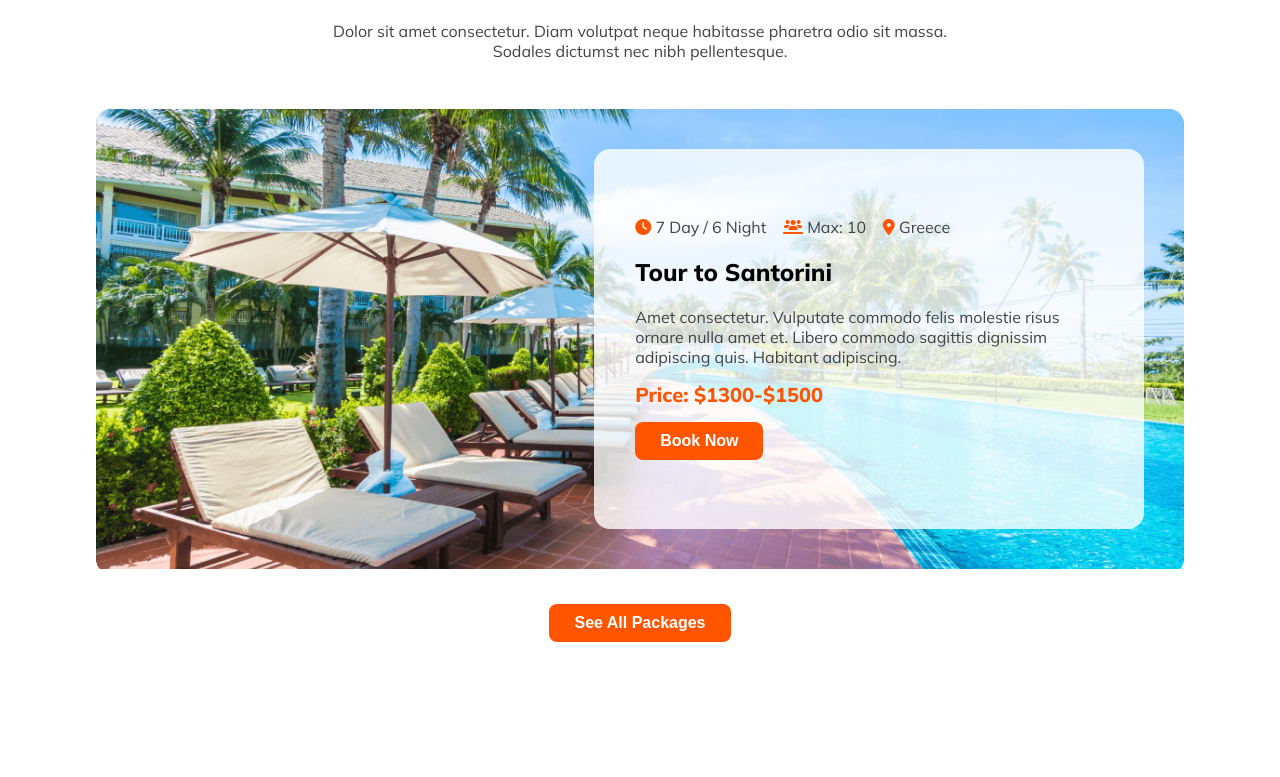
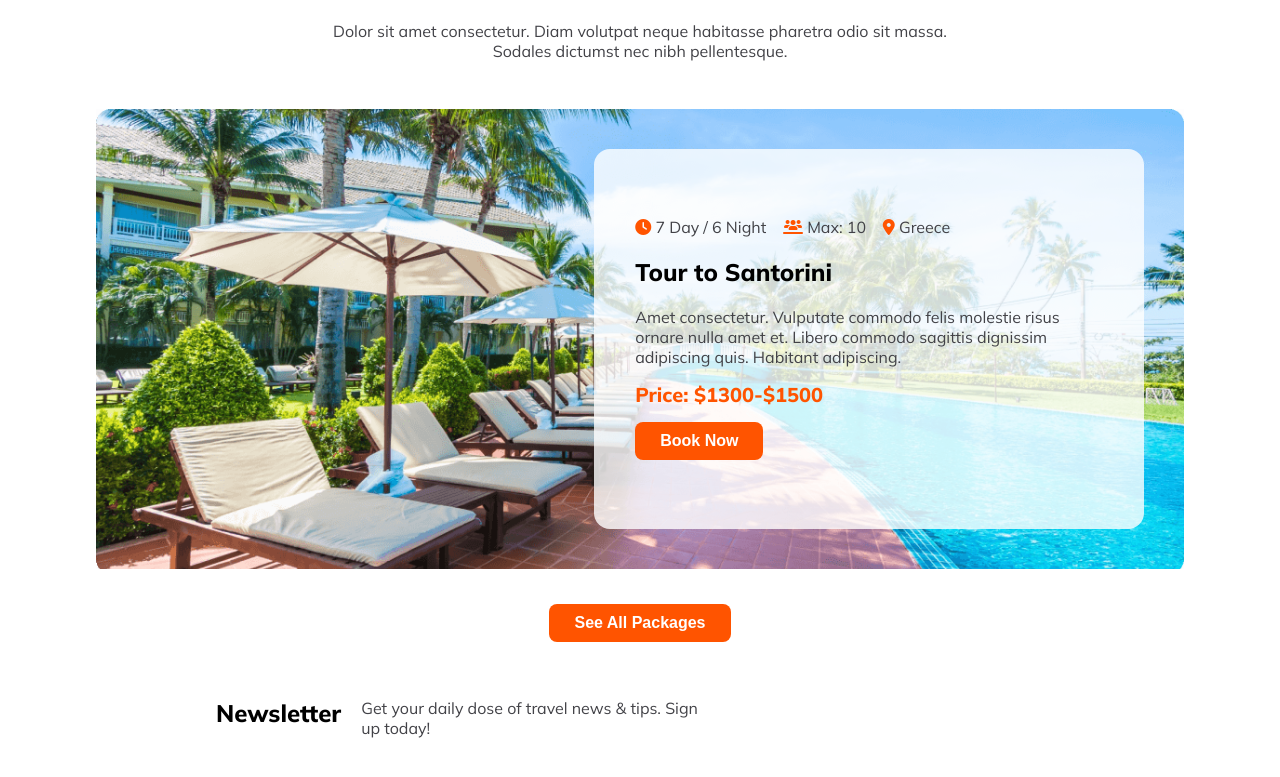
Before and after one commit to symumsakin/hero-travel, a plain HTML site: page index.html in a window 1280 px wide. Shown: the part 3363-4140 px from the top of the page. Drawn offline with Linux system fonts and the light colour scheme.

Commit message:
started working on the newsletter form

```diff
--- a/index.html
+++ b/index.html
@@ -174,7 +174,8 @@
         <section class="form-section">
             <div class="form-container">
                 <form action="">
-
+                    <h4>Newsletter</h4>
+                    <p class="secondary-color">Get your daily dose of travel news & tips. Sign up today!</p>
                 </form>
             </div>
 
--- a/style.css
+++ b/style.css
@@ -312,6 +312,15 @@ form button {
     margin: 35px;
 }
 
+.form-container h4 {
+    font-size: 24px;
+    font-weight: 800;
+}
+
+.form-container p {
+    width: 62%;
+}
+
 /* responsive media query */
 
 @media screen and (max-width: 1050px) {
```
